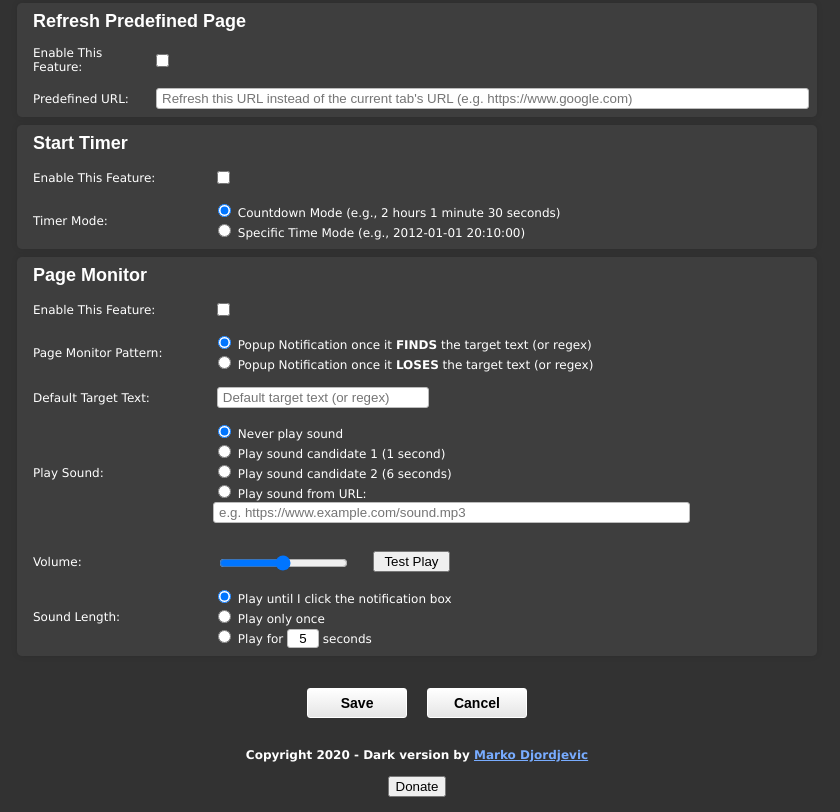
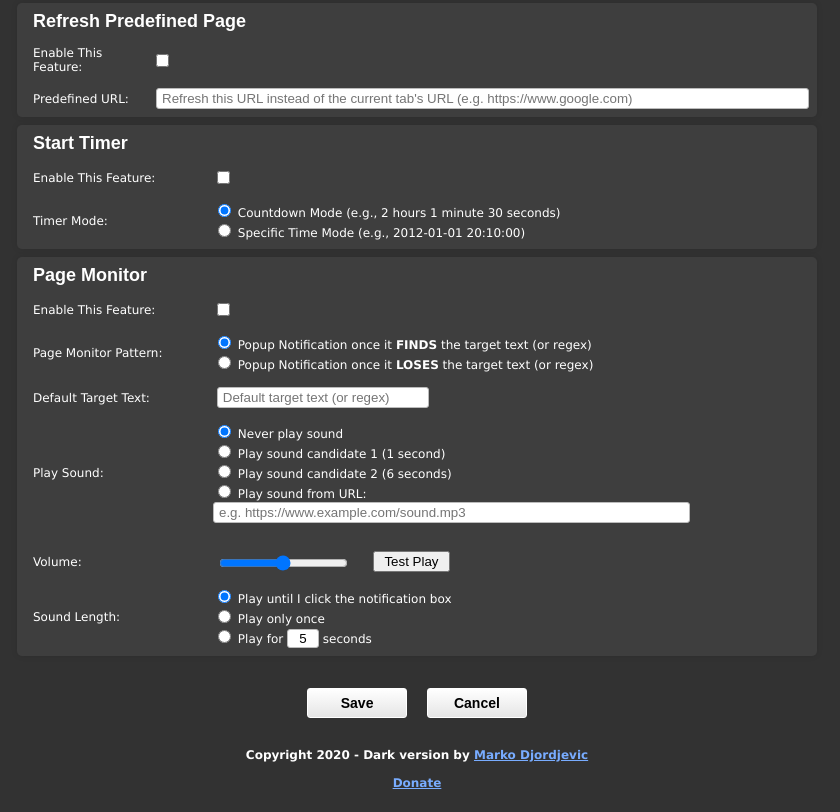
Before and after one commit to MARKOEN500/autorefreshplusdark, a browser extension: page options.html in a window 1280 px wide. Shown: the part 325-1137 px from the top of the page, without its empty margins (223-1063 px from the left). Drawn offline with Linux system fonts and the light colour scheme.

Commit message:
donate text hyperlink

```diff
--- a/options.html
+++ b/options.html
@@ -232,17 +232,7 @@ fieldset {
 	</style>
 		<span class="style_bold">Copyright 2020 - Dark version by <a href="https://github.com/MARKOEN500/autorefreshplusdark" target="_blank">Marko Djordjevic</a></span>
 		<br></br>
-			<div>
-<script>
-function openWin() {
-  window.open("https://paypal.me/markompower?locale.x=en_US");
-}
-</script>
-<form>
-  <input type="button" value="Donate" onclick="openWin()">
-</form>
-	</div>
-</footer>
+		<span class="style_bold"><a href="https://paypal.me/markompower?locale.x=en_US" target="_blank">Donate</a></span>
 <script src="js/util.js"></script>
 <script type="text/javascript" src="js/options.js"></script>
 </body></html>
```
